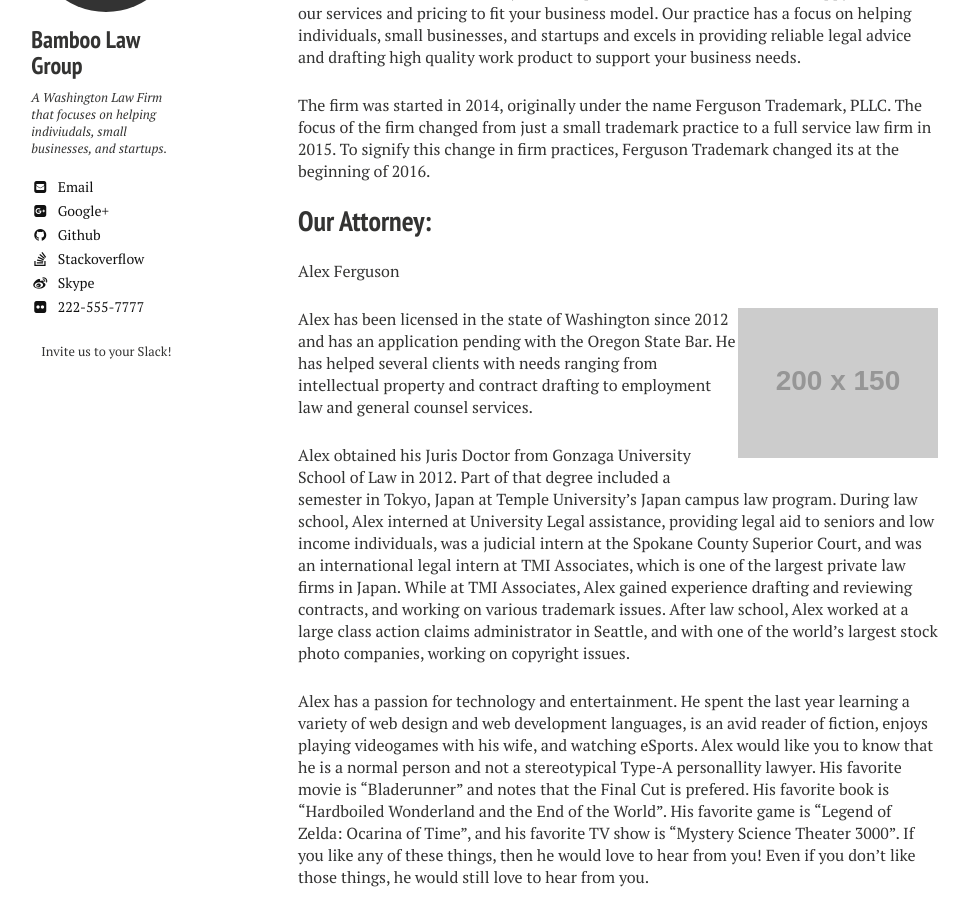
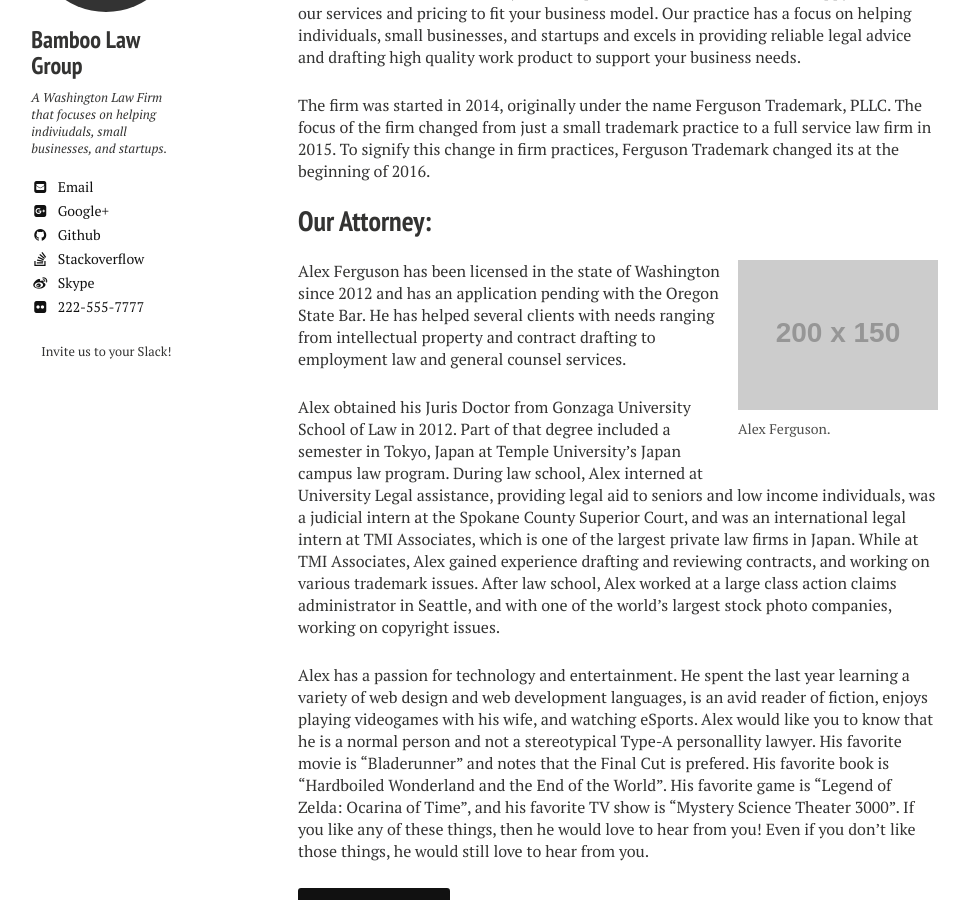
Before and after one commit to nerdyfergy/blg-site-mm3, a Jekyll site: the page built from about/index.md, in a window 1280 px wide and 900 px high, scrolled down 733 px. Shown: the whole window, without its empty margins (22-991 px from the left). Built offline with Jekyll 4.4.1, drawn with Linux system fonts in a browser that asks for light colours.

Commit message:
Update index.md

```diff
--- a/about/index.md
+++ b/about/index.md
@@ -14,12 +14,12 @@ The Bamboo Law Group is a Professional Limited Liability Company located in Seat
 The firm was started in 2014, originally under the name Ferguson Trademark, PLLC. The focus of the firm changed from just a small trademark practice to a full service law firm in 2015. To signify this change in firm practices, Ferguson Trademark changed its at the beginning of 2016.
 
 ## Our Attorney:
-Alex Ferguson
 
 <figure class="image-pull-right">
 	<img src="http://placehold.it/200x150.jpg">
+	<figcaption>Alex Ferguson.</figcaption>
 </figure>
-Alex has been licensed in the state of Washington since 2012 and has an application pending with the Oregon State Bar. He has helped several clients with needs ranging from intellectual property and contract drafting to employment law and general counsel services.
+Alex Ferguson has been licensed in the state of Washington since 2012 and has an application pending with the Oregon State Bar. He has helped several clients with needs ranging from intellectual property and contract drafting to employment law and general counsel services.
 
 Alex obtained his Juris Doctor from Gonzaga University School of Law in 2012. Part of that degree included a semester in Tokyo, Japan at Temple University's Japan campus law program. During law school, Alex interned at University Legal assistance, providing legal aid to seniors and low income individuals, was a judicial intern at the Spokane County Superior Court, and was an international legal intern at TMI Associates, which is one of the largest private law firms in Japan. While at TMI Associates, Alex gained experience drafting and reviewing contracts, and working on various trademark issues. After law school, Alex worked at a large class action claims administrator in Seattle, and with one of the world's largest stock photo companies, working on copyright issues.
 
```
